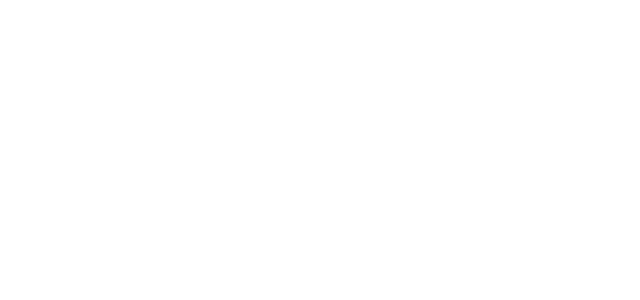
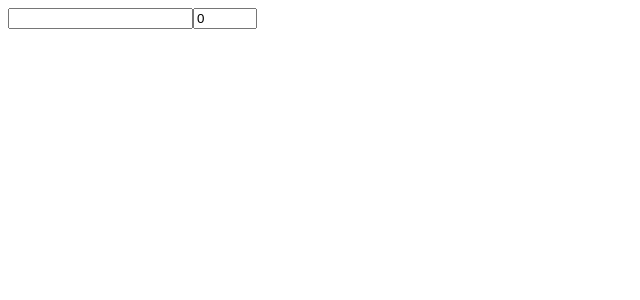
Before and after one commit to Ayaz-Mohammed-Khan/attendance-management-frontend, a React (Create React App) app: page /student-data/edit-student/1/add-course in a window 1280 px wide. Before the commit this address had no page. Shown: the top 300 px of the page, without its empty margins (0-640 px from the left). Built offline with nearby package versions, Linux system fonts and the light colour scheme.

Commit message:
Read Update Delete features added

```diff
--- a/src/App.js
+++ b/src/App.js
@@ -6,6 +6,7 @@
 import Admin from "./components/admin/Admin";
 import Faculty from "./components/faculty/Faculty";
 import EditStudent from "./pages/StudentData/EditStudent";
+import AddCourse from "./pages/StudentData/AddCourse";
 
 function App() {
   return (
@@ -30,6 +31,10 @@
           path="student-data/edit-student/:id"
           element={<EditStudent />}
         ></Route>
+        <Route
+          path="student-data/edit-student/:id/add-course"
+          element={<AddCourse />}
+        />
       </Routes>
     </BrowserRouter>
   );
--- /dev/null
+++ b/src/pages/StudentData/AddCourse.js
@@ -0,0 +1,40 @@
+import { useState } from "react";
+
+function AddCourse() {
+  const [inputData, setInputData] = useState({ course: "", attendance: 0 });
+
+  const handleChange = (e) => {
+    let { name, value } = e.target.value;
+    if (name === "attendance") {
+      if (value > 100) {
+        value = 100;
+      } else if (value < 0) {
+        value = 0;
+      }
+    }
+    setInputData((prev) => {
+      return { ...prev, [name]: value };
+    });
+  };
+
+  return (
+    <div>
+      <input
+        type="text"
+        name="course"
+        value={inputData.course}
+        onChange={handleChange}
+      />
+      <input
+        type="number"
+        min="0"
+        max="100"
+        name="attendance"
+        value={inputData.attendance}
+        onChange={handleChange}
+      />
+    </div>
+  );
+}
+
+export default AddCourse;
--- a/src/pages/StudentData/EditStudent.js
+++ b/src/pages/StudentData/EditStudent.js
@@ -27,13 +27,14 @@
       .then(navigate("/student-data"))
       .then(window.location.reload());
   };
-  const handleClick = async (param) => {
+  const handleClick = async () => {
     let res = await fetch("/api/update-student", {
       method: "POST",
       headers: {
         "Content-Type": "application/json",
       },
       body: JSON.stringify({
+        id: state.information.rollno,
         name: info.name,
         rollno: info.rollno,
         year: info.year,
@@ -42,7 +43,8 @@
       }),
     });
     const result = await res.json();
-    if (result.message === "success") {
+    console.log(result);
+    if (result.message) {
       navigate("/student-data");
     }
   };
@@ -145,7 +147,13 @@
           );
         })}
       </ul>
-      <button>Add Course</button>
+      <button
+        onClick={() => {
+          navigate("/add-course");
+        }}
+      >
+        Add Course
+      </button>
       <button
         onClick={() => {
           handleClick(info.rollno);
@@ -158,118 +166,3 @@
 }
 
 export default EditStudent;
-
-// import React, { useState } from "react";
-// import { useLocation, useNavigate } from "react-router-dom";
-// import { useQuery } from "react-query";
-
-// function EditStudent() {
-//   const location = useLocation();
-//   const { state } = location;
-//   const navigate = useNavigate();
-//   const { isLoading, error, data } = useQuery("repoData", () =>
-//     fetch("http://localhost:5000/api/show-student").then((res) => res.json())
-//   );
-
-//   if (isLoading) return <h1>Loading...</h1>;
-
-//   if (error) return <h1>An error has occurred: {error.message}</h1>;
-//   else {
-//     return (
-//       <div>
-//         <p>Name :</p>
-//         <input
-//           name="name"
-//           type="text"
-//           value={info.name}
-//           onChange={handleChange}
-//           required
-//         />
-//         <p>Roll No: </p>
-//         <input
-//           type="number"
-//           min="1"
-//           name="rollno"
-//           value={info.rollno}
-//           onChange={handleChange}
-//           required
-//         />
-//         <p>Year: </p>
-//         <input
-//           type="number"
-//           min="1"
-//           name="year"
-//           value={info.year}
-//           onChange={handleChange}
-//           required
-//         />
-//         <p>Degree: </p>
-//         <input
-//           type="text"
-//           name="degree"
-//           value={info.degree}
-//           onChange={handleChange}
-//           required
-//         />
-//         <p>Courses: </p>
-
-//         <ul>
-//           {courseState.objects.map((element, index) => {
-//             return (
-//               <li key={index}>
-//                 <p>Course: </p>
-//                 <input
-//                   name={`course`}
-//                   type="text"
-//                   value={courseState.objects[index].course}
-//                   onChange={(e) => {
-//                     const { value } = e.target;
-//                     let arraycopy = [...courseState.objects];
-//                     arraycopy[index].course = value;
-//                     setCourse({ ...courseState, objects: arraycopy });
-//                   }}
-//                   required
-//                 />
-//                 <br />
-//                 <p>Attendance: </p>
-//                 <input
-//                   name={`attendance`}
-//                   type="number"
-//                   min="0"
-//                   max="100"
-//                   value={courseState.objects[index].attendance}
-//                   onChange={(e) => {
-//                     let { value } = e.target;
-//                     if (value > 100) {
-//                       value = 100;
-//                     } else if (value < 0) {
-//                       value = 0;
-//                     }
-//                     let arraycopy = [...courseState.objects];
-//                     arraycopy[index].attendance = value;
-//                     setCourse({ ...courseState, objects: arraycopy });
-//                   }}
-//                   required
-//                 />
-//                 <p>%</p>
-//                 <button value={index} onClick={handleDelete}>
-//                   Delete Course
-//                 </button>
-//               </li>
-//             );
-//           })}
-//         </ul>
-//         <button>Add Course</button>
-//         <button
-//           onClick={() => {
-//             handleClick(info.rollno);
-//           }}
-//         >
-//           Save
-//         </button>
-//       </div>
-//     );
-//   }
-// }
-
-// export default EditStudent;
```
